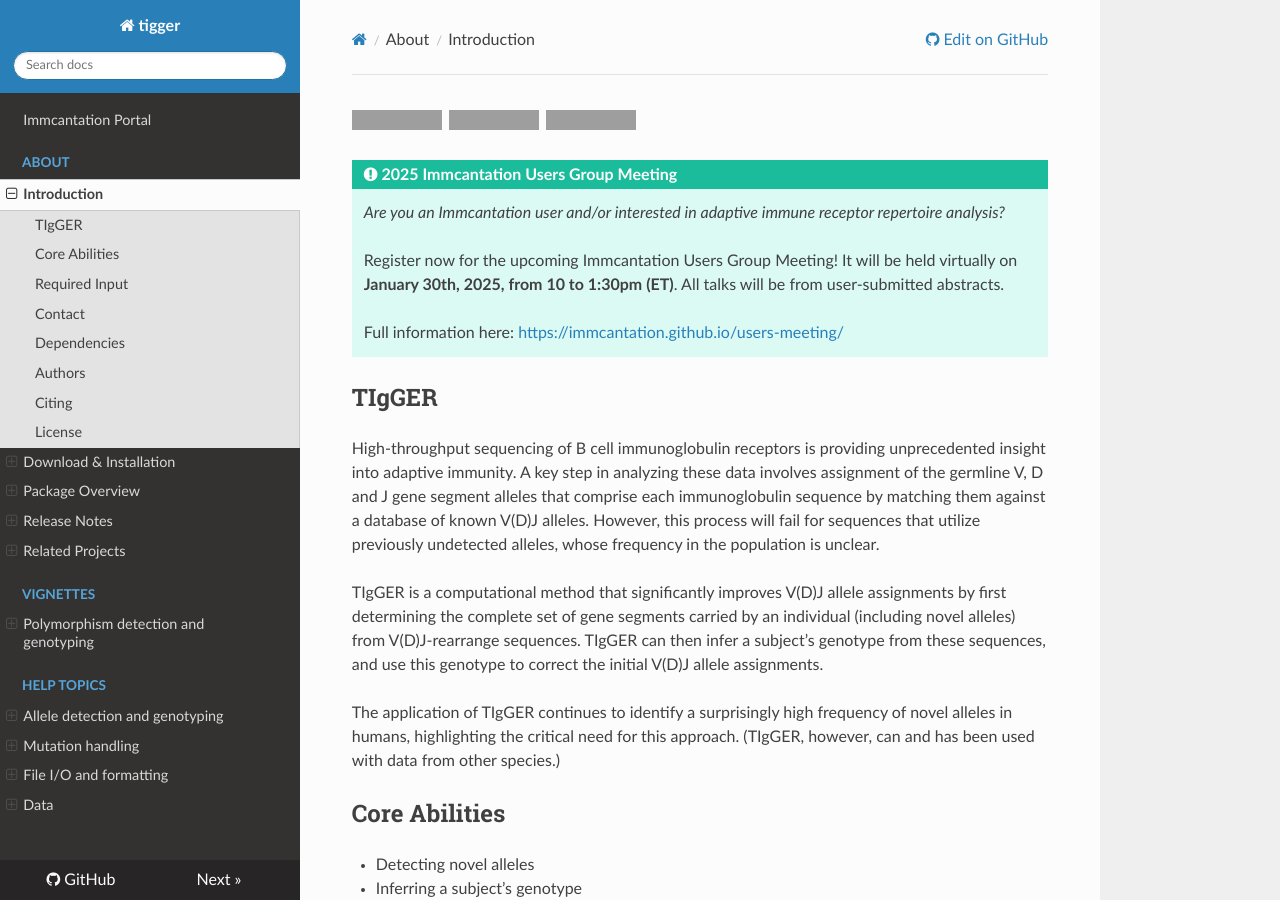
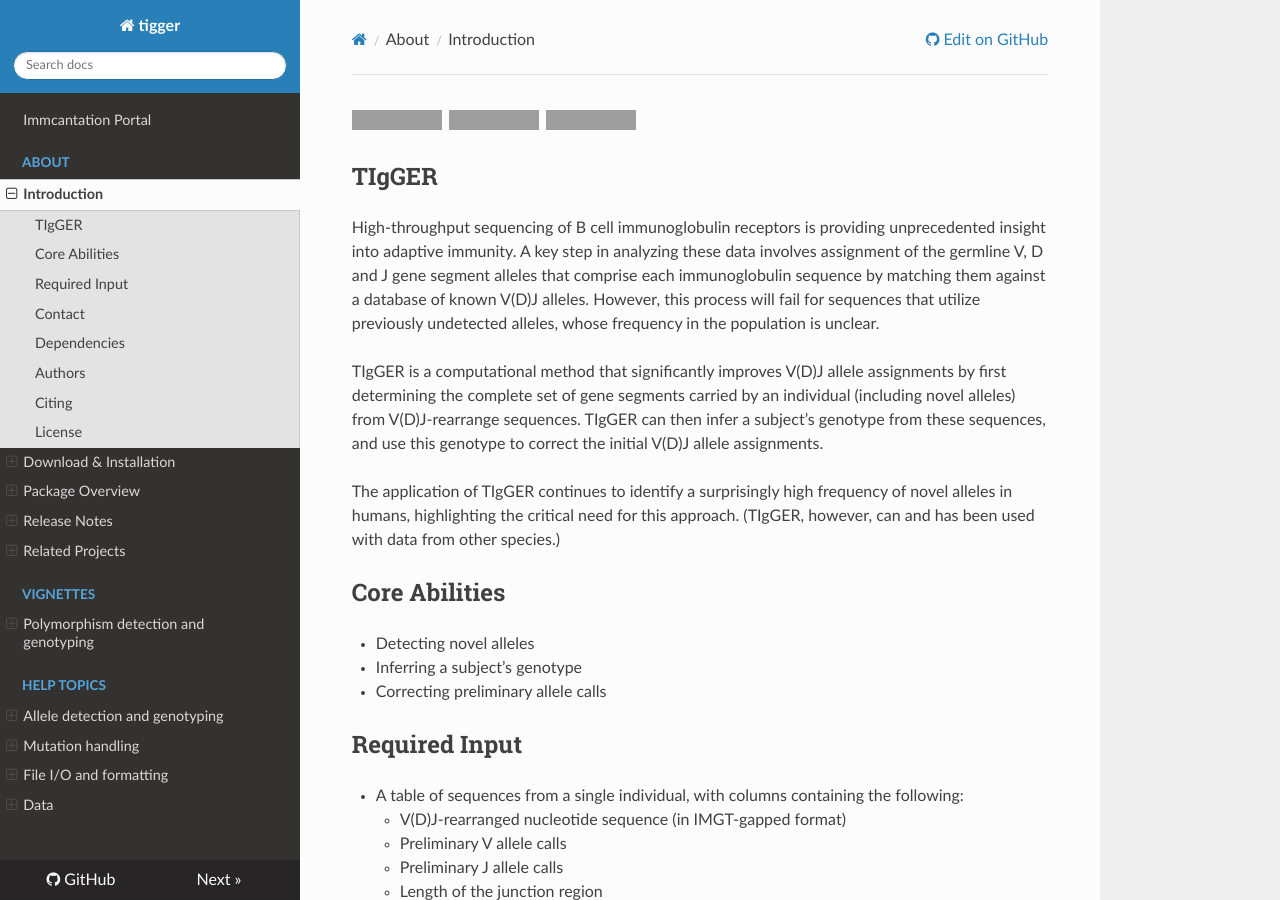
Before and after one commit to immcantation/tigger, an MkDocs documentation site: the page built from docs/index.md, in a window 1280 px wide and 900 px high. Built offline with MkDocs 1.6.1, drawn with Linux system fonts in a browser that asks for light colours; nearby versions of some CDN libraries; grey boxes are pictures that could not be loaded.

Commit message:
removed users group meeting notice

```diff
--- a/docs/index.md
+++ b/docs/index.md
@@ -1,13 +1,4 @@
 # [![](http://cranlogs.r-pkg.org/badges/grand-total/tigger)](https://www.r-pkg.org/pkg/tigger) [![](https://cranlogs.r-pkg.org/badges/tigger)](https://www.r-pkg.org/pkg/tigger) [![](https://img.shields.io/static/v1?label=AIRR-C%20sw-tools%20v1&message=compliant&color=008AFF&labelColor=000000&style=plastic)](https://docs.airr-community.org/en/stable/swtools/airr_swtools_standard.html)
-
-!!! important "2025 Immcantation Users Group Meeting"
-    *Are you an Immcantation user and/or interested in adaptive immune receptor repertoire analysis?*
-
-    Register now for the upcoming Immcantation Users Group Meeting!
-    It will be held virtually on **January 30th, 2025, from 10 to 1:30pm (ET)**.
-    All talks will be from user-submitted abstracts.
-
-    Full information here: [https://immcantation.github.io/users-meeting/](https://immcantation.github.io/users-meeting/)
 
 TIgGER
 -------------------------------------------------------------------------------
```
Also changed, not shown: README.md (+0 -9 lines).
